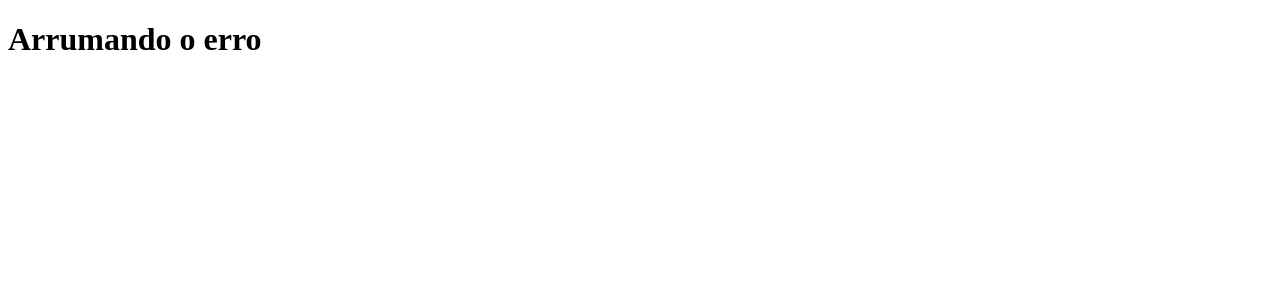
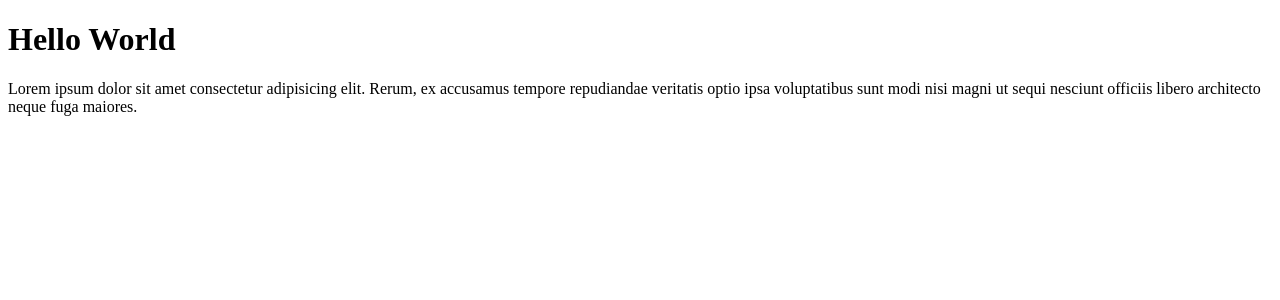
Before and after one commit to diogopaz/clone-tabnews, a Next.js app: page / in a window 1280 px wide. Shown: the top 300 px of the page. Built offline with nearby package versions, Linux system fonts and the light colour scheme.

Commit message:
modifying home

```diff
--- a/pages/index.js
+++ b/pages/index.js
@@ -1,5 +1,13 @@
 function Home() {
-    return <h1>Arrumando o erro</h1>
+    return <>
+        <div>
+            <h1>Hello World</h1>
+            <p>
+                Lorem ipsum dolor sit amet consectetur adipisicing elit. Rerum, ex accusamus tempore repudiandae veritatis optio ipsa voluptatibus sunt modi nisi magni ut sequi nesciunt officiis libero architecto neque fuga maiores.
+
+            </p>
+        </div>
+    </>
 }
 
 export default Home;
```
